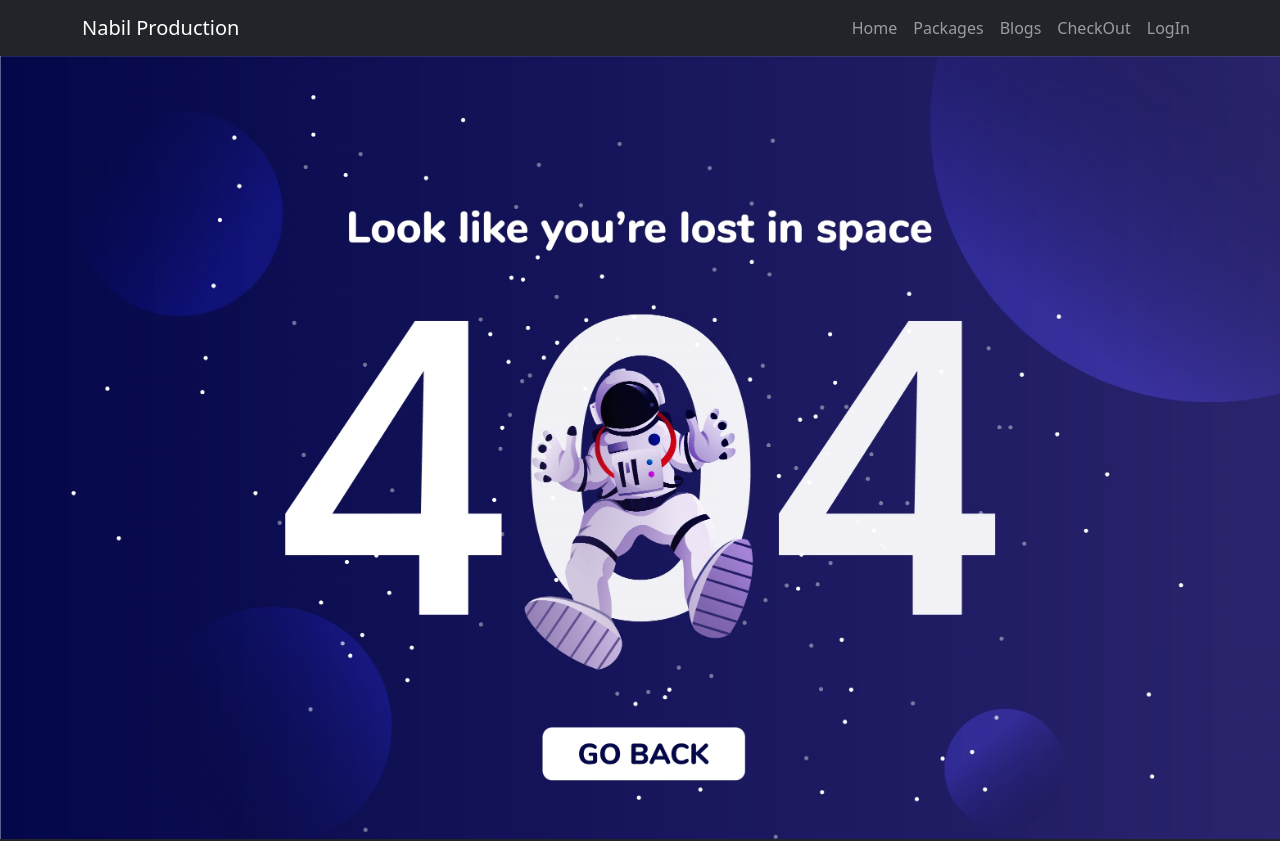
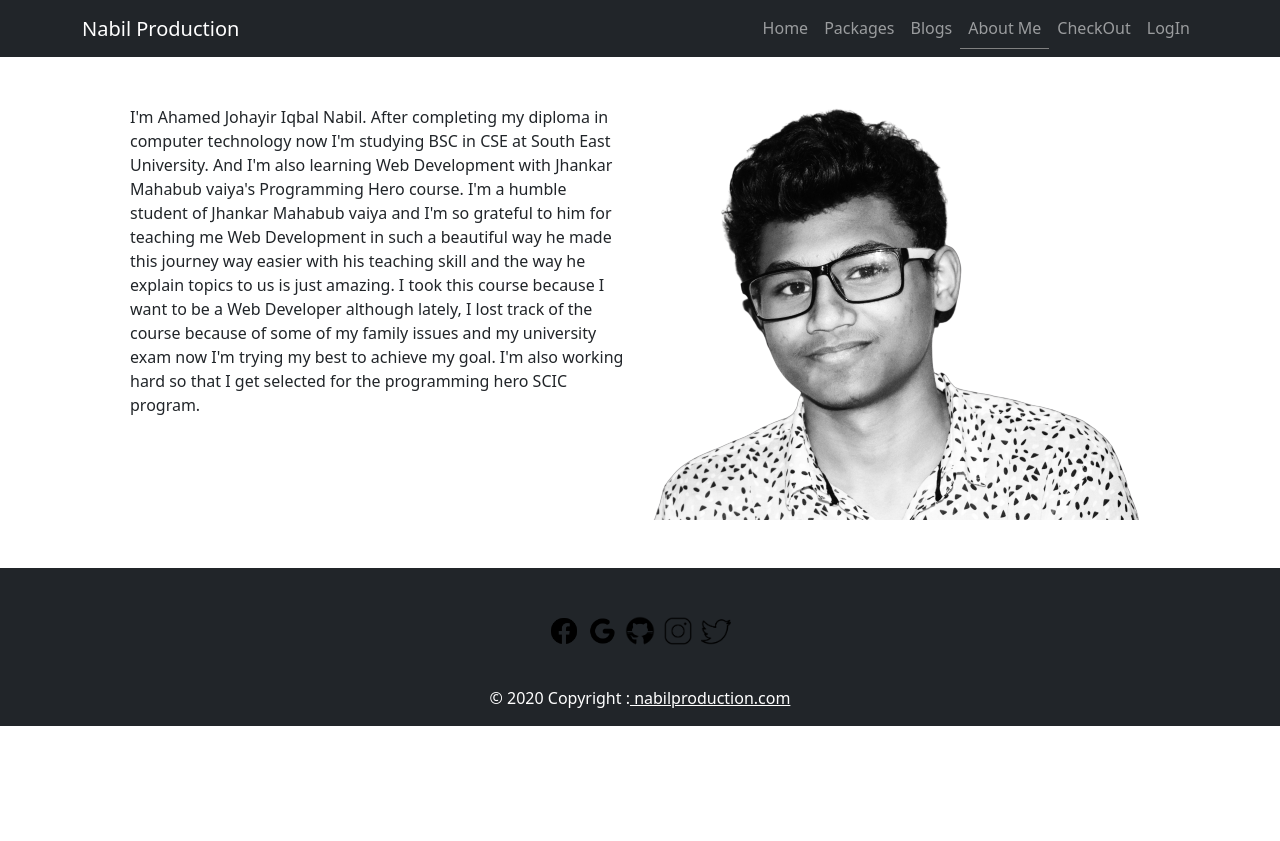
Before and after one commit to Ahamed-JI-Nabil/nabil-production, a React (Create React App) app: page /about in a window 1280 px wide. Shown: the top 841 px of the page. After the commit the page ends 800 px from the top, so only its background shows below. Built offline with nearby package versions, Linux system fonts and the light colour scheme; no server answers.

Commit message:
abour me page done

```diff
--- a/src/App.js
+++ b/src/App.js
@@ -1,5 +1,6 @@
 import { Route, Routes } from 'react-router-dom';
 import './App.css';
+import AboutMe from './Pages/AboutMe/AboutMe';
 import Blogs from './Pages/Blogs/Blogs';
 import CheckOut from './Pages/CheckOut/CheckOut';
 import Home from './Pages/Home/Home/Home';
@@ -22,6 +23,7 @@ function App() {
         <Route path='/blogs' element={<Blogs></Blogs>}></Route>
         <Route path='/login' element={<Login></Login>}></Route>
         <Route path='/register' element={<Register></Register>}></Route>
+        <Route path='/about' element={<AboutMe></AboutMe>}></Route>
         <Route path='/checkout' element={
           <RequireAuth>
             <CheckOut></CheckOut>
--- /dev/null
+++ b/src/Pages/AboutMe/AboutMe.js
@@ -0,0 +1,19 @@
+import React from 'react';
+import me from '../../Images/me.png'
+
+const AboutMe = () => {
+    return (
+        <div className=' container row d-lg-flex mx-auto my-5 px-5'>
+            <div className='col-lg-6 col-sm-12'>
+                <p>I'm Ahamed Johayir Iqbal Nabil. After completing my diploma in computer technology now I'm studying BSC in CSE at South East University. And I'm also learning Web Development with Jhankar Mahabub vaiya's Programming Hero course. I'm a humble student of Jhankar Mahabub vaiya and I'm so grateful to him for teaching me Web Development in such a beautiful way he made this journey way easier with his teaching skill and the way he explain topics to us is just amazing. I took this course because I want to be a Web Developer although lately, I lost track of the course because of some of my family issues and my university exam now I'm trying my best to achieve my goal. I'm also working hard so that I get selected for the programming hero SCIC program.
+
+                </p>
+            </div>
+            <div className='col-lg-6 col-sm-12'>
+                <img src={me} alt="" />
+            </div>
+        </div>
+    );
+};
+
+export default AboutMe;
--- a/src/Pages/Shared/Header/Header.js
+++ b/src/Pages/Shared/Header/Header.js
@@ -25,6 +25,7 @@ const Header = () => {
                             <Nav.Link as={CustomLink} to="/home">Home</Nav.Link>
                             <Nav.Link as={CustomLink} to="/packages">Packages</Nav.Link>
                             <Nav.Link as={CustomLink} to="/blogs">Blogs</Nav.Link>
+                            <Nav.Link as={CustomLink} to="/about">About Me</Nav.Link>
                             <Nav.Link as={CustomLink} to="/checkout">CheckOut</Nav.Link>
                             {user ? <Nav.Link onClick={handleSignOut}>SignOut</Nav.Link>
                                 : <Nav.Link as={CustomLink} to="/login">LogIn</Nav.Link>}
```
Also changed, not shown: src/Images/me.png (added).
